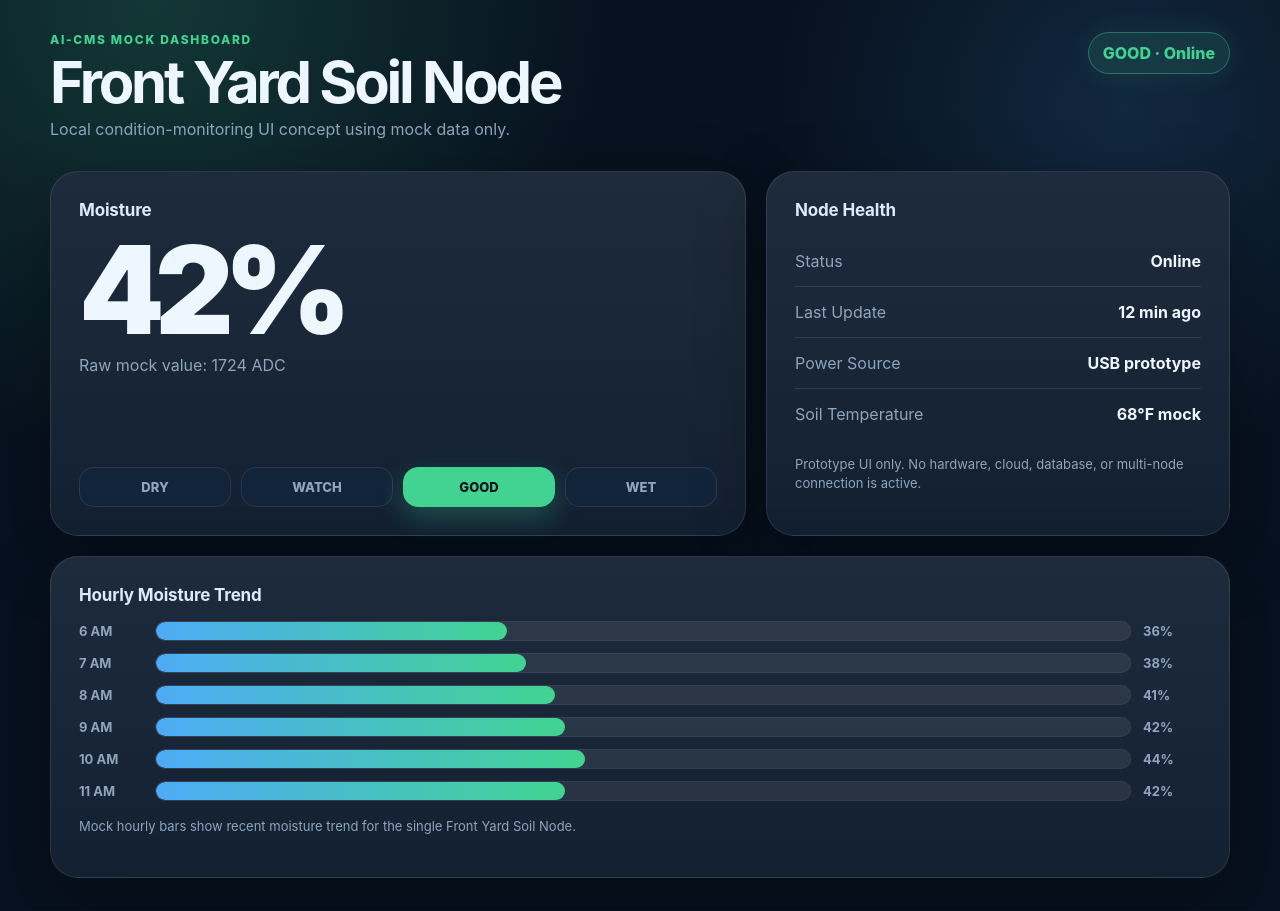
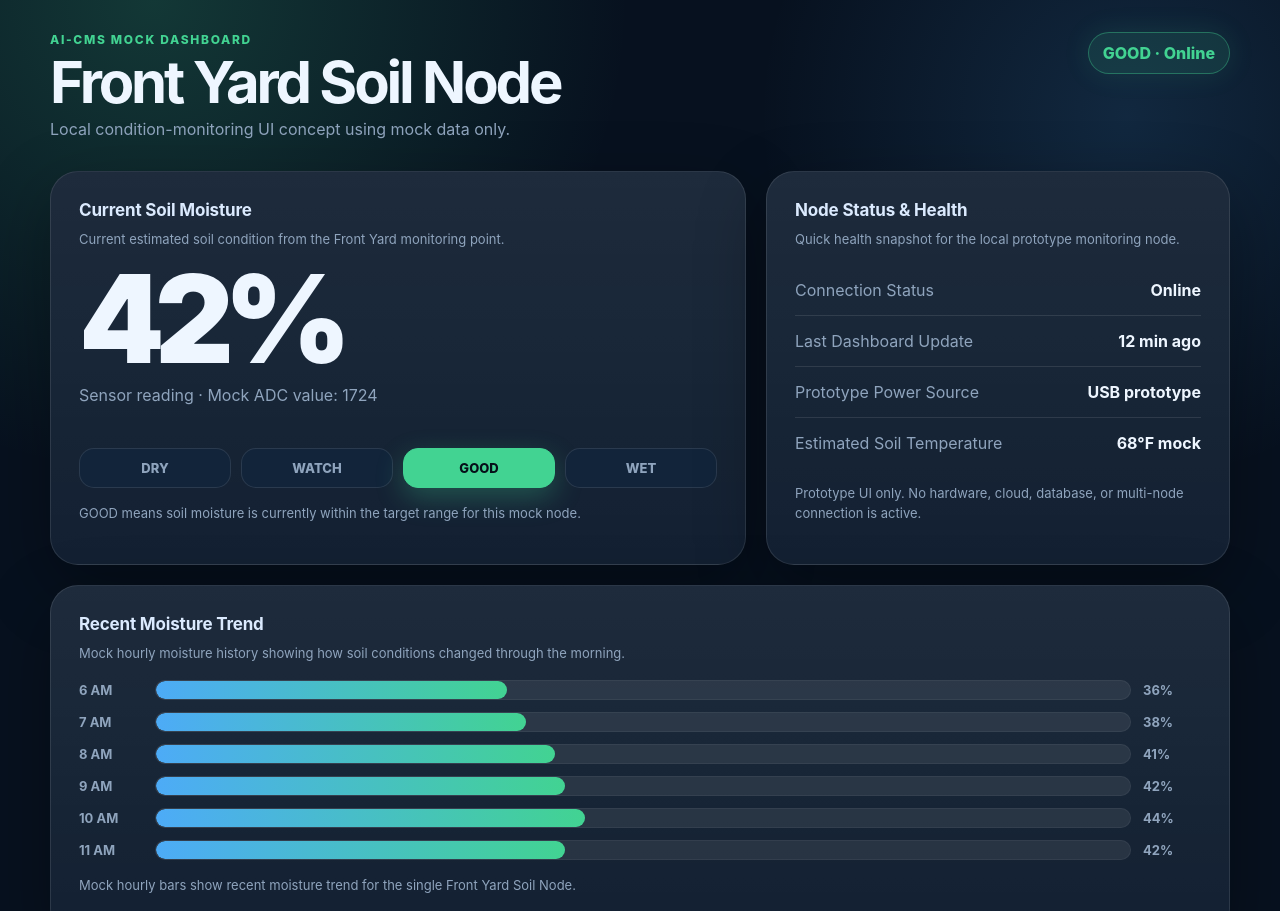
Before and after one commit to kool1160/ai-cms, a plain HTML site: page dashboard/index.html in a window 1280 px wide. Shown: the top 911 px of the page. Drawn offline with Linux system fonts and the light colour scheme.

Commit message:
Refine dashboard UI labels and helper text

```diff
--- a/dashboard/index.html
+++ b/dashboard/index.html
@@ -98,10 +98,17 @@
     }
 
     .card h2 {
-      margin: 0 0 16px;
+      margin: 0 0 10px;
       font-size: 17px;
       color: #dbeafe;
       letter-spacing: -0.01em;
+    }
+
+    .helper {
+      color: var(--muted);
+      font-size: 13px;
+      line-height: 1.5;
+      margin: 0 0 16px;
     }
 
     .moisture-card {
@@ -223,29 +230,35 @@
     <section class="grid">
       <article class="card moisture-card">
         <div>
-          <h2>Moisture</h2>
+          <h2>Current Soil Moisture</h2>
+          <p class="helper">Current estimated soil condition from the Front Yard monitoring point.</p>
           <div class="moisture-value">42%</div>
-          <p class="subtitle">Raw mock value: 1724 ADC</p>
+          <p class="subtitle">Sensor reading · Mock ADC value: 1724</p>
         </div>
-        <div class="status-row" aria-label="Moisture status options">
-          <div class="status-chip">DRY</div>
-          <div class="status-chip">WATCH</div>
-          <div class="status-chip active">GOOD</div>
-          <div class="status-chip">WET</div>
+        <div>
+          <div class="status-row" aria-label="Moisture status options">
+            <div class="status-chip">DRY</div>
+            <div class="status-chip">WATCH</div>
+            <div class="status-chip active">GOOD</div>
+            <div class="status-chip">WET</div>
+          </div>
+          <p class="note">GOOD means soil moisture is currently within the target range for this mock node.</p>
         </div>
       </article>
 
       <aside class="card">
-        <h2>Node Health</h2>
-        <div class="metric"><span>Status</span><strong>Online</strong></div>
-        <div class="metric"><span>Last Update</span><strong>12 min ago</strong></div>
-        <div class="metric"><span>Power Source</span><strong>USB prototype</strong></div>
-        <div class="metric"><span>Soil Temperature</span><strong>68°F mock</strong></div>
+        <h2>Node Status & Health</h2>
+        <p class="helper">Quick health snapshot for the local prototype monitoring node.</p>
+        <div class="metric"><span>Connection Status</span><strong>Online</strong></div>
+        <div class="metric"><span>Last Dashboard Update</span><strong>12 min ago</strong></div>
+        <div class="metric"><span>Prototype Power Source</span><strong>USB prototype</strong></div>
+        <div class="metric"><span>Estimated Soil Temperature</span><strong>68°F mock</strong></div>
         <p class="note">Prototype UI only. No hardware, cloud, database, or multi-node connection is active.</p>
       </aside>
 
       <article class="card wide">
-        <h2>Hourly Moisture Trend</h2>
+        <h2>Recent Moisture Trend</h2>
+        <p class="helper">Mock hourly moisture history showing how soil conditions changed through the morning.</p>
         <div class="bars">
           <div class="bar-row"><span>6 AM</span><div class="bar-track"><div class="bar-fill" style="width:36%"></div></div><span>36%</span></div>
           <div class="bar-row"><span>7 AM</span><div class="bar-track"><div class="bar-fill" style="width:38%"></div></div><span>38%</span></div>
```
